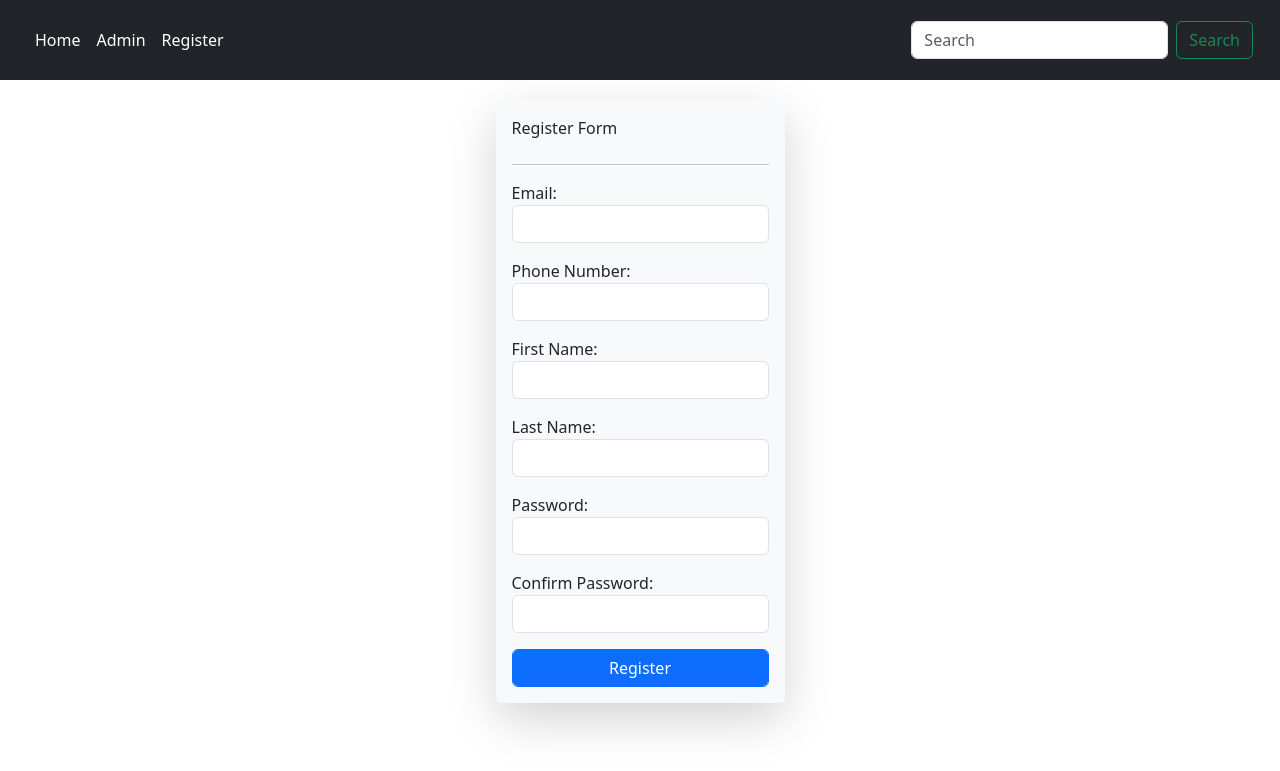
After one commit to Ebrahimakbari/E-commerce, a Django app: page /accounts/register/ in a window 1280 px wide. The commit adds this page. Shown: the top 771 px of the page. Run offline with Django 4.2, Linux system fonts and the light colour scheme; some libraries are stand-ins or nearby versions.

Commit message:
feat: add register (GET-SIDE)

```diff
--- a/accounts/models.py
+++ b/accounts/models.py
@@ -11,7 +11,6 @@ class CustomUser(AbstractBaseUser):
     avatar = models.ImageField(upload_to='users/avatar/', blank=True, null=True)
     is_active = models.BooleanField(default=False)
     is_admin = models.BooleanField(default=True)
-    token = models.CharField(max_length=50, blank=True, null=True)
     first_name = models.CharField(max_length=50)
     last_name = models.CharField(max_length=50)
     date_joined = models.DateTimeField(auto_now_add=True)
@@ -41,3 +40,29 @@ class CustomUser(AbstractBaseUser):
     @property
     def is_staff(self):
         return self.is_admin
+
+
+class OtpPhoneNumber(models.Model):
+    phone_number = models.CharField(max_length=11)
+    code = models.SmallIntegerField()
+    created = models.DateTimeField(auto_now=True)
+
+    class Meta:
+        verbose_name = 'otp PhoneNumber'
+        verbose_name_plural = 'otp PhoneNumbers'
+
+    def __str__(self):
+        return f"{self.phone_number} - {self.code} - {self.created}"
+
+
+class OtpEmail(models.Model):
+    email = models.EmailField(max_length=50)
+    token = models.CharField(max_length=50)
+    created = models.DateTimeField(auto_now=True)
+
+    class Meta:
+        verbose_name = 'otp Email'
+        verbose_name_plural = 'otp Emails'
+
+    def __str__(self):
+        return f"{self.email} - {self.token} - {self.created}"
--- /dev/null
+++ b/accounts/templates/accounts/register.html
@@ -0,0 +1,21 @@
+{% extends "shared/base.html" %}
+
+{% block title %}User Register{% endblock title %}
+
+{% block content %}
+    <div class="d-flex justify-content-center">
+        <div class="shadow-lg p-3 mb-5 rounded bg-light text-dark">
+            <form class="form" method="post" action="{% url 'accounts:user_register' %}">
+                <label class="form-label">Register Form</label>
+                <hr>
+                {% csrf_token %}
+                {{ form.as_p }}
+                <input
+                    type="submit"
+                    value="Register"
+                    class="form-control btn btn-primary"
+                />
+            </form>
+        </div>
+    </div>
+{% endblock content %}
--- a/accounts/urls.py
+++ b/accounts/urls.py
@@ -0,0 +1,9 @@
+from django.urls import path
+from . import views
+
+
+
+app_name = 'accounts'
+urlpatterns = [
+    path('register/', views.UserRegistrationView.as_view(), name='user_register'),
+]
--- a/accounts/views.py
+++ b/accounts/views.py
@@ -1,3 +1,15 @@
 from django.shortcuts import render
+from .forms import UserCreationForm
+from django.views import View
 
-# Create your views here.
+
+
+
+class UserRegistrationView(View):
+    form_class = UserCreationForm
+    def get(self, request):
+        form = self.form_class()
+        return render(request, 'accounts/register.html', {'form':form})
+
+    def post(self, request):
+        pass
--- a/core/urls.py
+++ b/core/urls.py
@@ -20,4 +20,5 @@ from django.urls import path, include
 urlpatterns = [
     path('admin/', admin.site.urls),
     path('', include('home.urls', namespace='home')),
+    path('accounts/', include('accounts.urls', namespace='accounts')),
 ]
--- a/static/css/style.css
+++ b/static/css/style.css
@@ -1,9 +1,8 @@
 .main_page {
     padding: 20px;
     margin-bottom: 20px;
-    background-color: rgb(218, 218, 218);
+    background-color: rgb(255, 255, 255);
 }
-
 
 .navbar {
     padding: 20px 15px;
--- a/templates/include/navbar.html
+++ b/templates/include/navbar.html
@@ -1,13 +1,15 @@
 <nav class="navbar navbar-expand-lg navbar-dark bg-dark">
     <div class="container-fluid">
-        <a class="navbar-brand" href="#">Navbar</a>
-        <button class="navbar-toggler" type="button" data-bs-toggle="collapse" data-bs-target="#navbarTogglerDemo02" aria-controls="navbarTogglerDemo02" aria-expanded="false" aria-label="Toggle navigation">
-        <span class="navbar-toggler-icon"></span>
-        </button>
         <div class="collapse navbar-collapse" id="navbarTogglerDemo02">
             <ul class="navbar-nav me-auto mb-2 mb-lg-0">
                 <li class="nav-item">
-            <a class="nav-link active" aria-current="page" href="#">Home</a>
+                    <a class="nav-link active" aria-current="page" href="{% url "home:home_page" %}">Home</a>
+                </li>
+                <li class="nav-item">
+                    <a class="nav-link active" aria-current="page" href="admin/">Admin</a>
+                </li>
+                <li class="nav-item">
+                    <a class="nav-link active" aria-current="page" href="{% url "accounts:user_register" %}">Register</a>
                 </li>
             </ul>
             <form class="d-flex" role="search">
```
Also changed, not shown: accounts/admin.py (+15 -3 lines), accounts/forms.py (line endings or trailing spaces), accounts/migrations/0002_otpemail_otpphonenumber_remove_customuser_token.py (added). Lines whose indentation alone changed are shown as unchanged.
